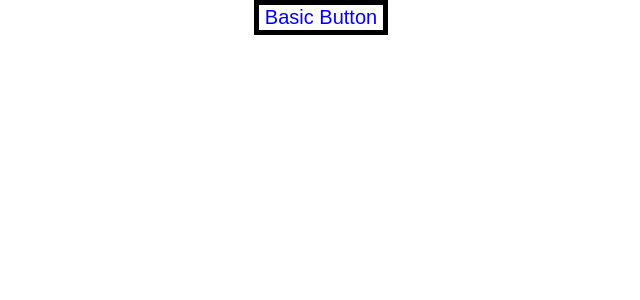
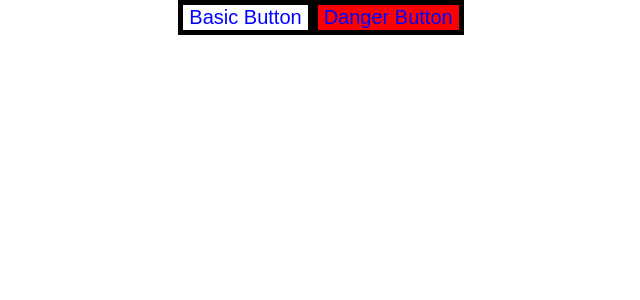
Before and after one commit to AkkaFranKebne/react-styled-component, a React (Create React App) app: page / in a window 1280 px wide. Shown: the top 300 px of the page, without its empty margins (319-959 px from the left). Built offline with nearby package versions, Linux system fonts and the light colour scheme.

Commit message:
passing styling to props

```diff
--- a/src/App.js
+++ b/src/App.js
@@ -7,6 +7,7 @@ class App extends Component {
     return (
       <div className="App">
         <Button>Basic Button</Button>
+        <Button danger>Danger Button</Button>
       </div>
     );
   }
--- a/src/components/common/Button.js
+++ b/src/components/common/Button.js
@@ -1,11 +1,19 @@
 import React from 'react';
 import styled, { css } from 'styled-components';
 
+// styling added to Button element directly
 const Button = styled.button`
   background: white;
   border: 5px solid black;
   font-size: 20px;
   color: blue;
+
+  ${props =>
+    // if props.danger exists do some css  (done instead of specific class, like btn-danger)
+    props.danger &&
+    css`
+      background: red;
+    `}
 `;
 
 export default Button;
```
